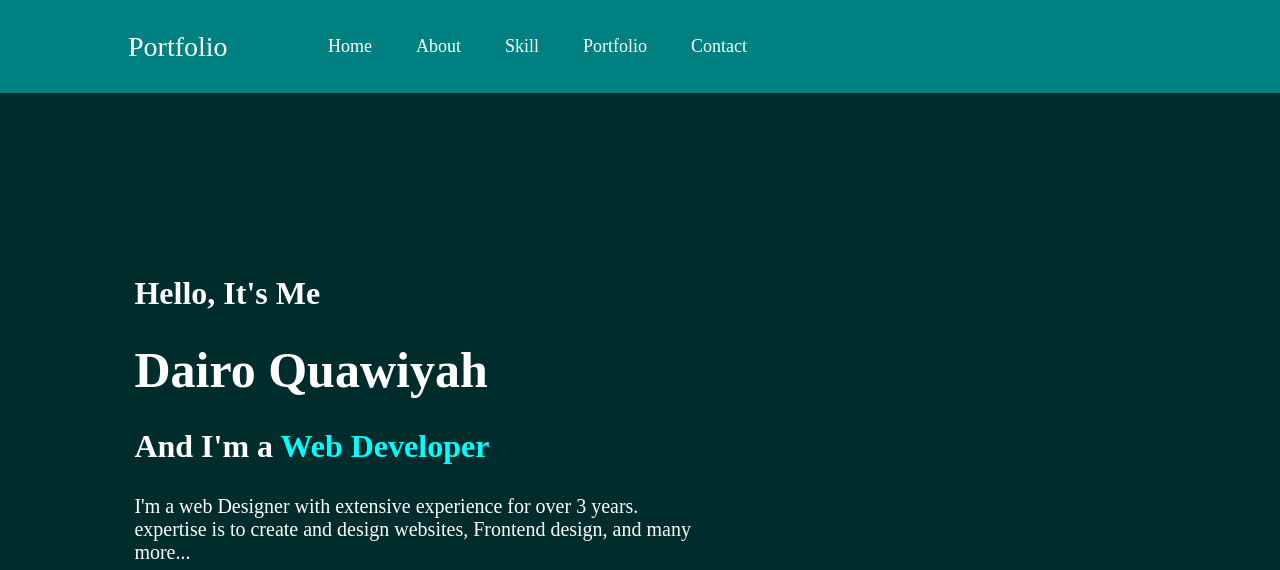
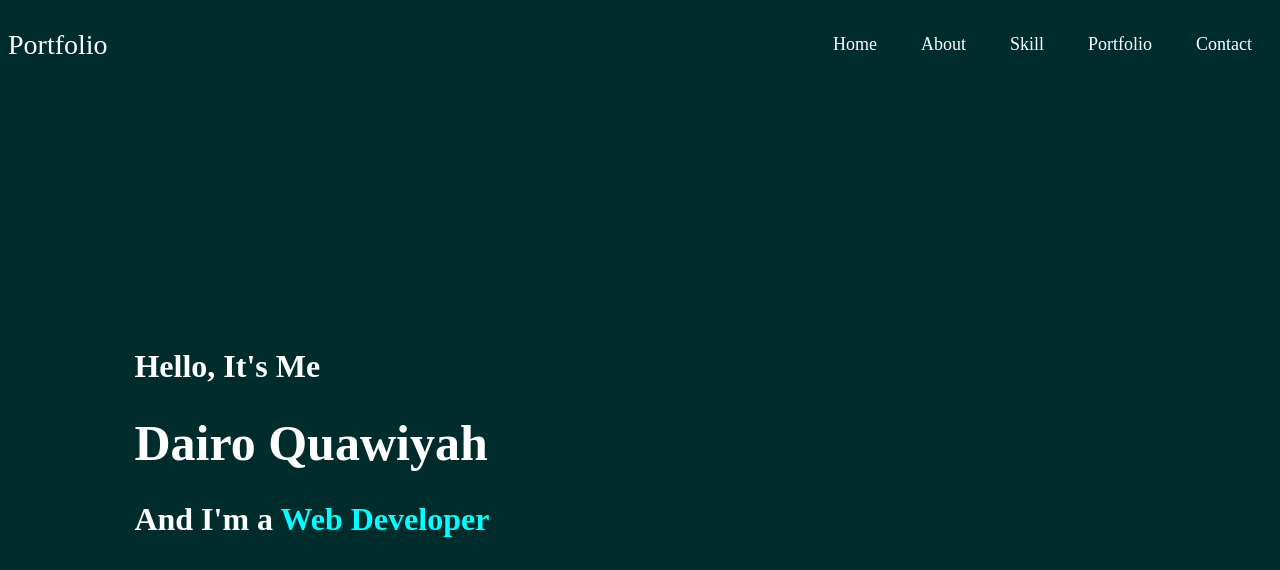
Before and after one commit to quawiyah/myportfolio, a plain HTML site: page index.html in a window 1280 px wide. Shown: the top 570 px of the page. Drawn offline with nearby package versions, Linux system fonts and the light colour scheme.

Commit message:
Update index.html

```diff
--- a/index.html
+++ b/index.html
@@ -8,8 +8,20 @@
         <script src="https://unpkg.com/typed.js@2.1.0/dist/typed.umd.js"></script>
     </head>
     <body>
+        <div class="containers">
+            <nav>
+                <a href="#" class="logo">Portfolio</a>
+                <ul>
+                    <li><a href="#header">Home</a></li>
+                    <li><a href="#about">About</a></li>
+                    <li><a href="#services">Skill</a></li>
+                    <li><a href="#my-work">Portfolio</a></li>
+                    <li><a href="#contact">Contact</a></li>
+                </ul>
+            </nav>
+        </div>
         <div id="header">
-            <div class="header">
+<!--             <div class="header">
                 <nav class="navbar sticky-topsss">
                     <a href="#" class="logo">Portfolio</a>
 
@@ -21,7 +33,7 @@
                         <li><a href="#contact">Contact</a></li>
                     </ul>
                 </nav>
-            </div>
+            </div> -->
             <section class="home">
                 <div class="home-content">
                     <h3>Hello, It's Me</h3>
```
